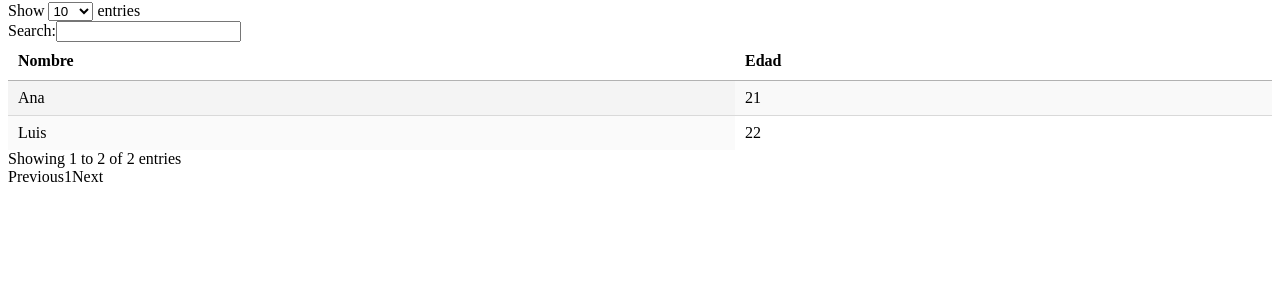
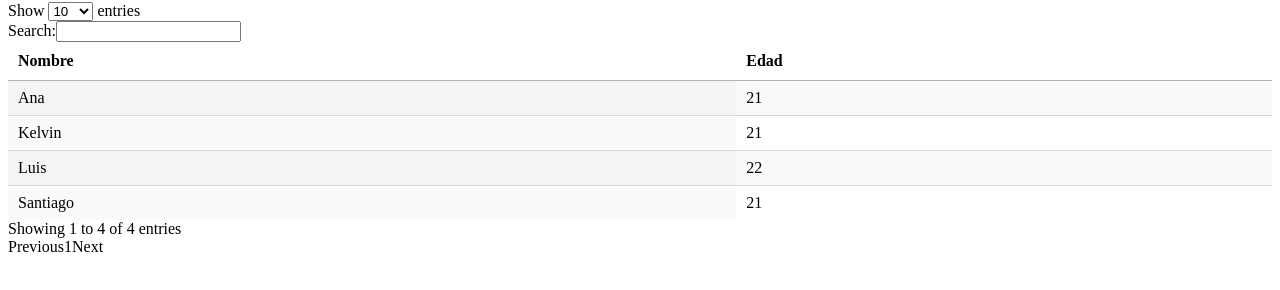
Before and after one commit to santyago0/app01, a website built with Vite: page index.html in a window 1280 px wide. Shown: the part 78-368 px from the top of the page. Built offline with nearby package versions, Linux system fonts and the light colour scheme.

Commit message:
Agregar 2 filas

```diff
--- a/index.html
+++ b/index.html
@@ -14,6 +14,8 @@
   <tbody>
   <tr><td>Ana</td><td>21</td></tr>
   <tr><td>Luis</td><td>22</td></tr>
+  <tr><td>Santiago</td><td>21</td></tr>
+  <tr><td>Kelvin</td><td>21</td></tr>
   </tbody>
 </table>
 <script type="module" src="src/main.js"></script>
```
